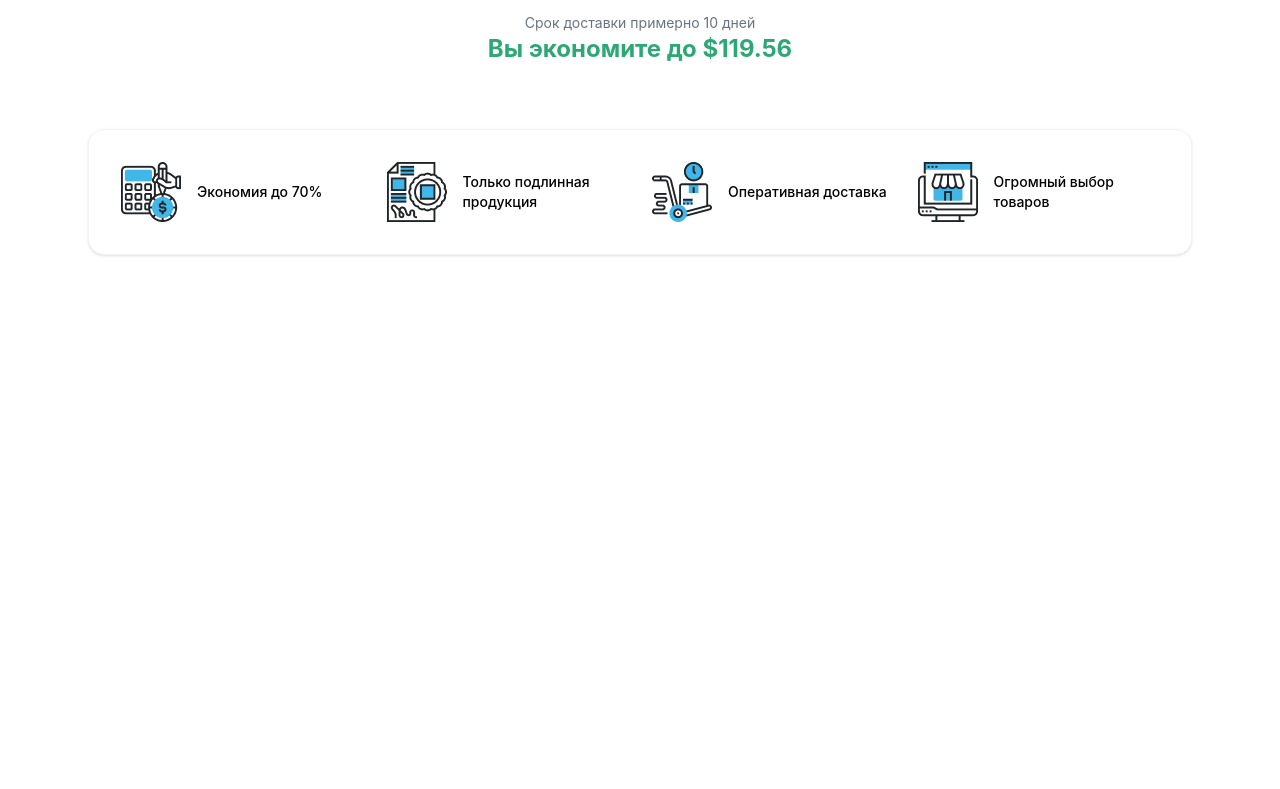
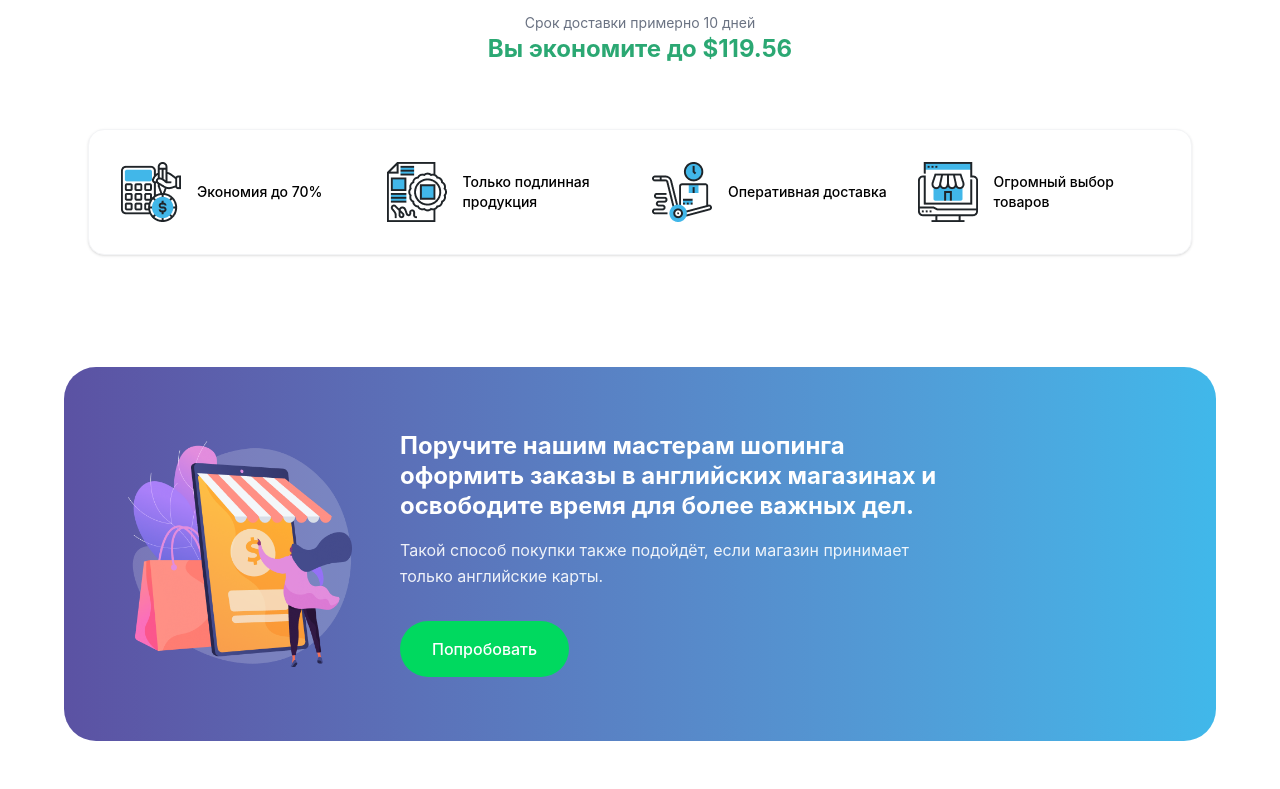
Before and after one commit to GG-absolute/project-8-page, a website: page index.html in a window 1280 px wide. Shown: the part 1393-2182 px from the top of the page. Before the commit the page ends 1712 px from the top, so only its background shows below. Drawn offline with nearby package versions, Linux system fonts and the light colour scheme; files that its build step writes are made by us from their sources.

Commit message:
3 section for 1 page html and tailvynd

```diff
--- a/index.html
+++ b/index.html
@@ -140,5 +140,29 @@
   </div>
 </section>
 
+<section class="max-w-[75rem] mx-auto px-6 py-12">
+  <!-- Блок с градиентом -->
+  <div class="bg-gradient-to-r from-[#5B52A3] to-[#40B8EA] rounded-[2rem] p-8 md:p-12 lg:p-16 flex flex-col lg:flex-row items-center relative overflow-hidden min-h-[16rem]">
+
+    <div class="w-40 md:w-48 lg:w-56 shrink-0 mb-6 lg:mb-0 lg:mr-12">
+      <img src="./imagespage1/Иллюстрация (1).png" alt="Shopping" class="w-full h-auto">
+    </div>
+
+    <!-- Текстовый блок: адаптивная ширина и выравнивание -->
+    <div class="text-center lg:text-left lg:max-w-[34rem]">
+      <h2 class="text-xl md:text-2xl lg:text-2xl font-bold text-white leading-tight mb-3 lg:mb-4">
+        Поручите нашим мастерам шопинга оформить заказы в английских магазинах и освободите время для более важных дел.
+      </h2>
+      <p class="text-[0.85rem] lg:text-base text-white/90 mb-6 lg:mb-8 leading-relaxed">
+        Такой способ покупки также подойдёт, если магазин принимает только английские карты.
+      </p>
+      <button class="bg-[#00d95f] hover:bg-[#00c256] text-white text-sm lg:text-base font-medium px-8 py-3 lg:py-4 rounded-full transition-colors w-full lg:w-auto">
+        Попробовать
+      </button>
+    </div>
+
+  </div>
+</section>
+
 </body>
 </html>
```
Also changed, not shown: imagespage1/Иллюстрация (1).png (added).
